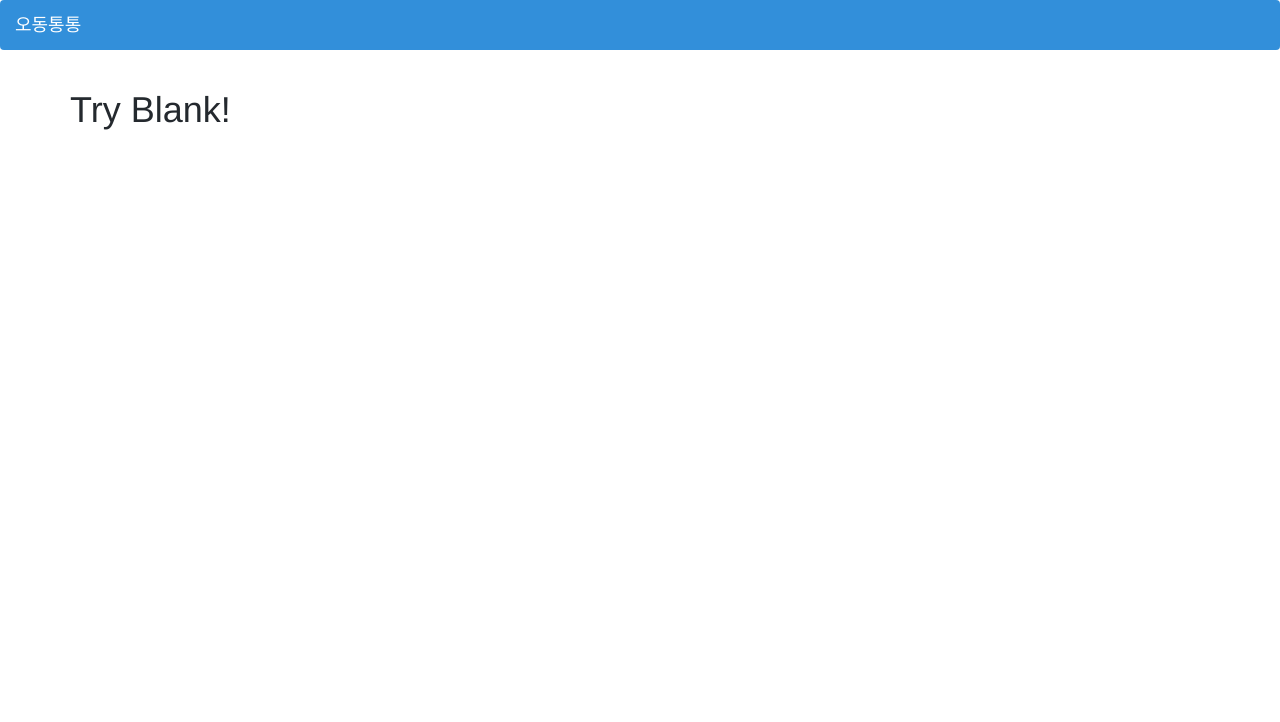
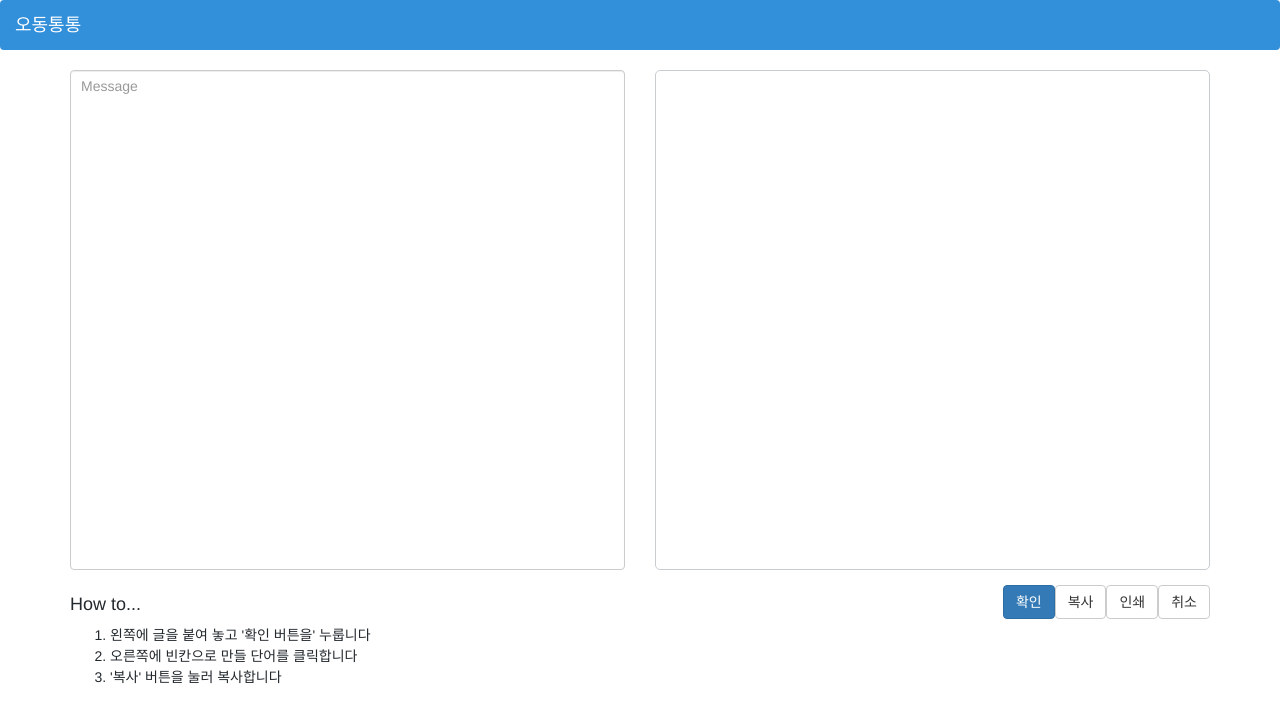
Before and after one commit to woosungchu/odototo-vue, a Vue app: page /#/Blank in a window 1280 px wide. Shown: the top 722 px of the page. Built offline with nearby package versions, Linux system fonts and the light colour scheme.

Commit message:
add function convert

```diff
--- a/src/components/Blank.vue
+++ b/src/components/blank/Blank.vue
@@ -1,12 +1,20 @@
 <template>
   <div>
-    <h1>{{ msg }}</h1>
+    <converter></converter>
+    <guide></guide>
   </div>
 </template>
 
 <script>
+import Converter from './Converter'
+import Guide from './Guide'
+
 export default {
   name: 'blank',
+  components:{
+    Converter,
+    Guide
+  },
   data () {
     return {
       msg: 'Try Blank!'
--- /dev/null
+++ b/src/components/blank/Converter.vue
@@ -0,0 +1,73 @@
+<template>
+  <div>
+    <div id="blank-converter" class="row">
+      <div class="col-sm-6">
+        <div class="form-group">
+            <textarea class="form-control editor" placeholder="Message" ></textarea>
+        </div>
+      </div>
+      <div class="col-sm-6">
+        <div id="blank-editor" class="editor">
+        </div>
+      </div>
+    </div>
+
+    <div class="pull-right">
+      <span id="blank-msg" class="message" style="display:none;">복사 완료</span>
+      <a class="btn btn-primary" v-on:click="convert">확인</a>
+      <a class="btn btn-default" v-on:copy="copy">복사</a>
+      <a class="btn btn-default" v-on:print="print">인쇄</a>
+      <a class="btn btn-default" v-on:cancel="cancel">취소</a>
+    </div>
+  </div>
+</template>
+
+<script>
+export default {
+  name: 'converter',
+  methods: {
+    convert(){
+      let textarea = this.$el.querySelector('textarea'),
+          editor = this.$el.querySelector('#blank-editor'),
+          source = textarea.value;
+
+      textarea.setAttribute('disabled',true);
+      editor.innerHTML = source.replace(/([^\u0000-\u007F]|\w|\.|-)+[^\s\.,!?'")]/g, function(word){
+                          return '<span>'+word+'</span>'
+                        })
+                        .replace(/\r?\n/, "<br/>");
+    },
+    copy(){alert('copy')},
+    print(){alert('print')},
+    cancel(){alert('cancel')}
+  }
+}
+</script>
+
+<style scoped>
+textarea {
+  resize: none;
+}
+
+.editor{
+  width: 100%;
+  height: 500px;
+  padding: 5px 10px;
+}
+
+#blank-editor {
+  border: 1px solid #cacdd0;
+  border-radius: 5px;
+  white-space:pre-wrap;
+  overflow-y: auto;
+}
+
+#blank-editor span{
+  text-decoration: underline;
+}
+
+#blank-editor span:hover {
+  cursor: pointer;
+  background-color: pink;
+}
+</style>
--- /dev/null
+++ b/src/components/blank/Guide.vue
@@ -0,0 +1,16 @@
+<template>
+  <div>
+    <h4>How to...</h4>
+    <ol>
+      <li>왼쪽에 글을 붙여 놓고 '확인 버튼을' 누룹니다</li>
+      <li>오른쪽에 빈칸으로 만들 단어를 클릭합니다</li>
+      <li>'복사' 버튼을 눌러 복사합니다</li>
+    </ol>
+  </div>
+</template>
+
+<script>
+export default {
+  name: 'guide'
+}
+</script>
--- a/src/router/index.js
+++ b/src/router/index.js
@@ -1,8 +1,8 @@
 import Vue from 'vue'
 import Router from 'vue-router'
 import Home from '@/components/Home'
-import Blank from '@/components/Blank'
-import Words from '@/components/Words'
+import Blank from '@/components/blank/Blank'
+import Words from '@/components/words/Words'
 
 Vue.use(Router)
 
```
Also changed, not shown: src/components/words/Words.vue (renamed from src/components/Words.vue).
